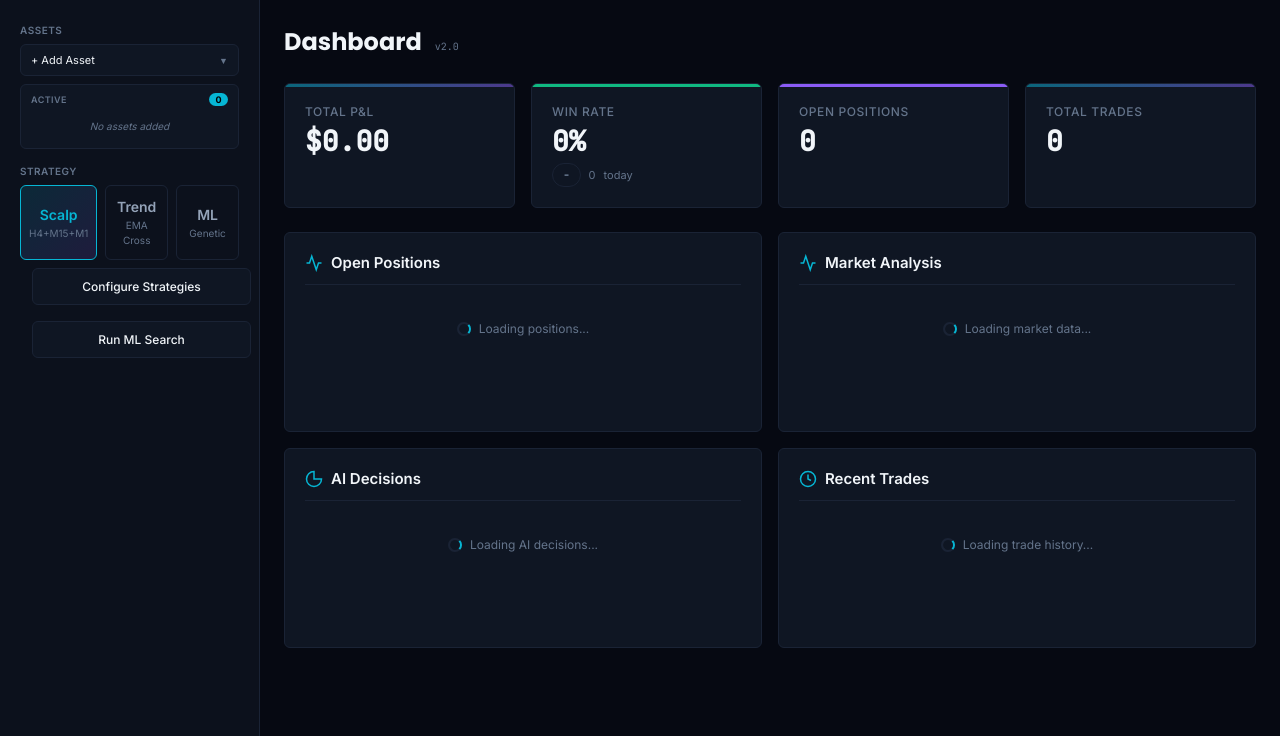
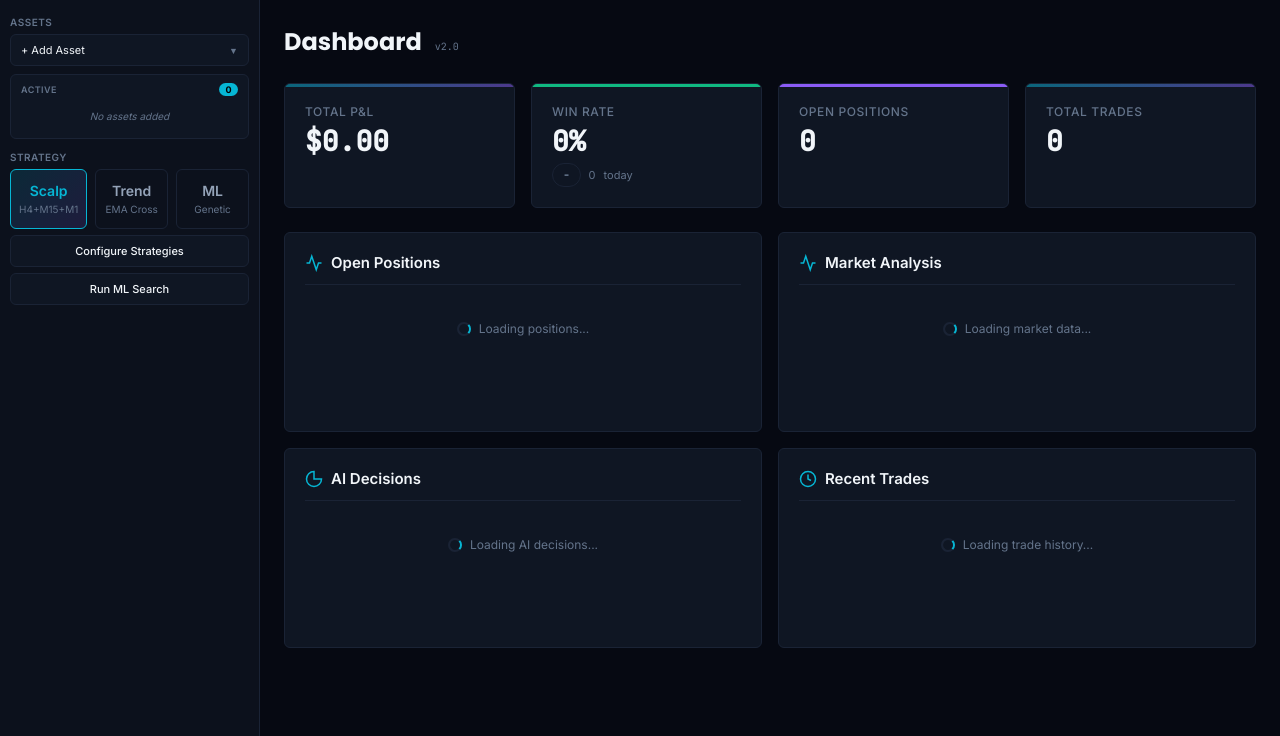
Before and after one commit to nadimkhan/mt5-trading-bot, a Flask app: page / in a window 1280 px wide. Shown: the part 64-800 px from the top of the page. Run offline with Flask 3, Linux system fonts and the light colour scheme; parts of the project's set-up code (start-up, migrations or seed data) failed here and were passed over; some libraries are stand-ins or nearby versions.

Commit message:
Sidebar: remove double padding - spacing now only on container (10px), not on inner elements. Tighter, more compact look

```diff
--- a/dashboard/templates/dashboard.html
+++ b/dashboard/templates/dashboard.html
@@ -69,9 +69,9 @@
         .live-indicator { display: inline-flex; align-items: center; gap: 6px; font-size: 11px; color: var(--accent-green); }
         .live-indicator::before { content: ''; width: 6px; height: 6px; background: var(--accent-green); border-radius: 50%; animation: pulse 1.5s infinite; }
 
-        .sidebar { background: var(--bg-secondary); border-right: 1px solid var(--border-color); padding: 24px 10px; overflow-y: auto; }
-        .nav-section { margin-bottom: 16px; padding: 0 10px; }
-        .nav-section-title { font-size: 10px; font-weight: 600; text-transform: uppercase; letter-spacing: 0.05em; color: var(--text-muted); margin-bottom: 8px; }
+        .sidebar { background: var(--bg-secondary); border-right: 1px solid var(--border-color); padding: 16px 10px; overflow-y: auto; }
+        .nav-section { margin-bottom: 12px; }
+        .nav-section-title { font-size: 10px; font-weight: 600; text-transform: uppercase; letter-spacing: 0.05em; color: var(--text-muted); margin-bottom: 6px; }
 
         /* Asset picker dropdown */
         .asset-picker { position: relative; }
@@ -242,7 +242,7 @@
         .config-param input[type="range"] { flex: 1; }
         .config-buttons { display: flex; gap: 8px; padding: 16px 24px; border-top: 1px solid var(--border-color); justify-content: space-between; }
 
-        .sidebar-btn { width: 100%; margin: 8px 12px 16px; padding: 10px 12px; background: var(--bg-card); border: 1px solid var(--border-color); color: var(--text-primary); border-radius: 6px; font-family: inherit; font-size: 12px; font-weight: 500; cursor: pointer; transition: all 0.2s; display: block; }
+        .sidebar-btn { width: 100%; margin: 6px 0; padding: 8px 10px; background: var(--bg-card); border: 1px solid var(--border-color); color: var(--text-primary); border-radius: 6px; font-family: inherit; font-size: 11px; font-weight: 500; cursor: pointer; transition: all 0.2s; display: block; }
         .sidebar-btn:hover { border-color: var(--accent-purple); color: var(--accent-purple); background: rgba(139, 92, 246, 0.1); }
 
         .streak-indicator { display: inline-block; padding: 4px 10px; border-radius: 12px; font-size: 11px; font-weight: 600; font-family: 'JetBrains Mono', monospace; background: var(--bg-card); color: var(--text-muted); border: 1px solid var(--border-color); }
```
